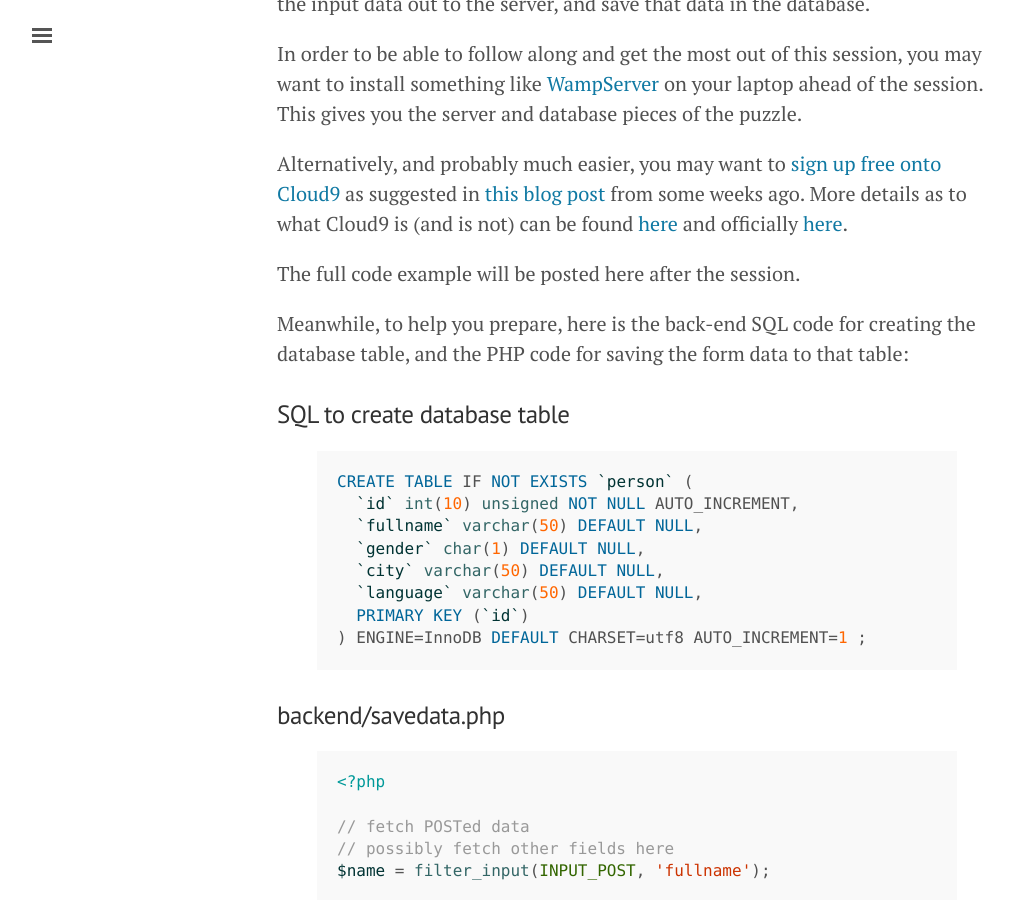
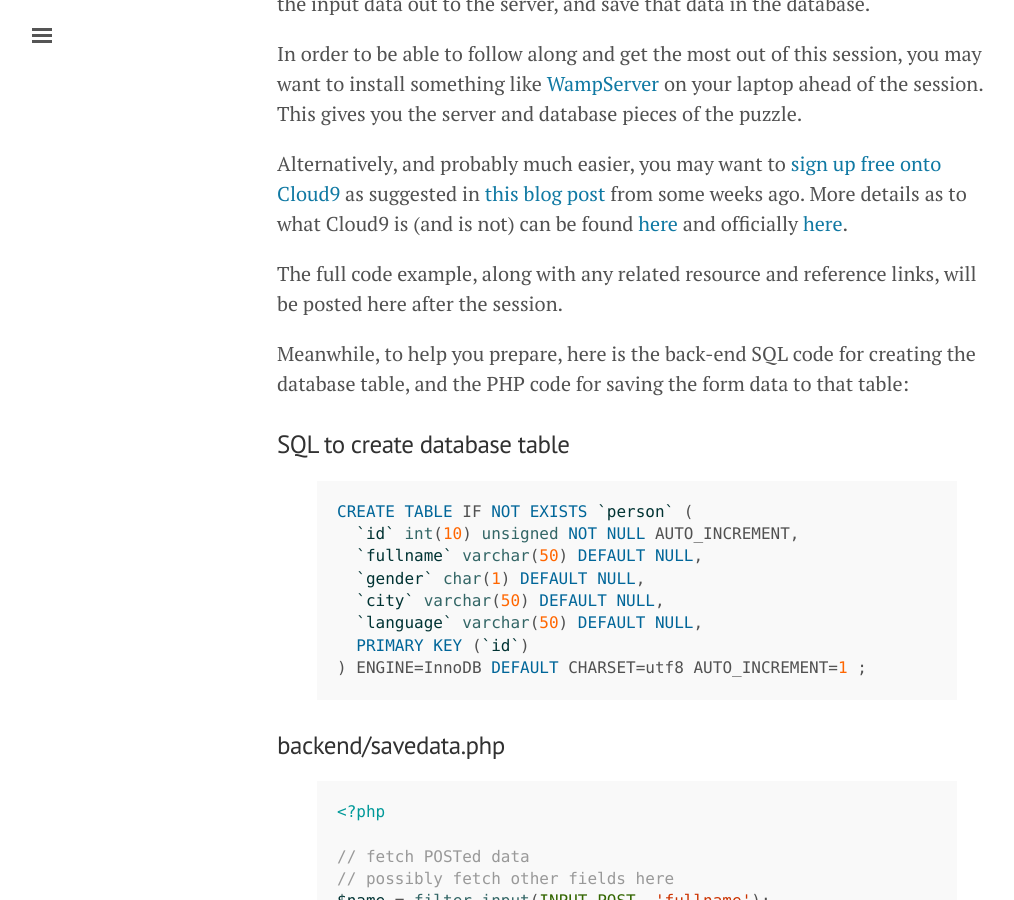
Before and after one commit to MississaugaCoding/mississaugacoding.github.io, a Jekyll site: the page built from _posts/2015-10-20-html-css-js-forms.md, in a window 1280 px wide and 900 px high, scrolled down 463 px. Shown: the whole window, without its empty margins (3-1017 px from the left). Built offline with Jekyll 4.4.1, drawn with Linux system fonts in a browser that asks for light colours; comment, search, counter and statistics services are not loaded.

Commit message:
updated post for session 10

```diff
--- a/_posts/2015-10-20-html-css-js-forms.md
+++ b/_posts/2015-10-20-html-css-js-forms.md
@@ -15,7 +15,7 @@ In order to be able to follow along and get the most out of this session, you ma
 
 Alternatively, and probably much easier, you may want to [sign up free onto Cloud9](https://c9.io/web/sign-up/free) as suggested in [this blog post](http://mississaugacoding.github.io/2015/10/06/html-css-js-review/) from some weeks ago. More details as to what Cloud9 is (and is not) can be found [here](http://mississaugacoding.github.io/2015/10/13/html-css-js-more-review/) and officially [here](https://docs.c9.io/docs/).
 
-The full code example will be posted here after the session.
+The full code example, along with any related resource and reference links, will be posted here after the session.
 
 Meanwhile, to help you prepare, here is the back-end SQL code for creating the database table, and the PHP code for saving the form data to that table:
 
```
